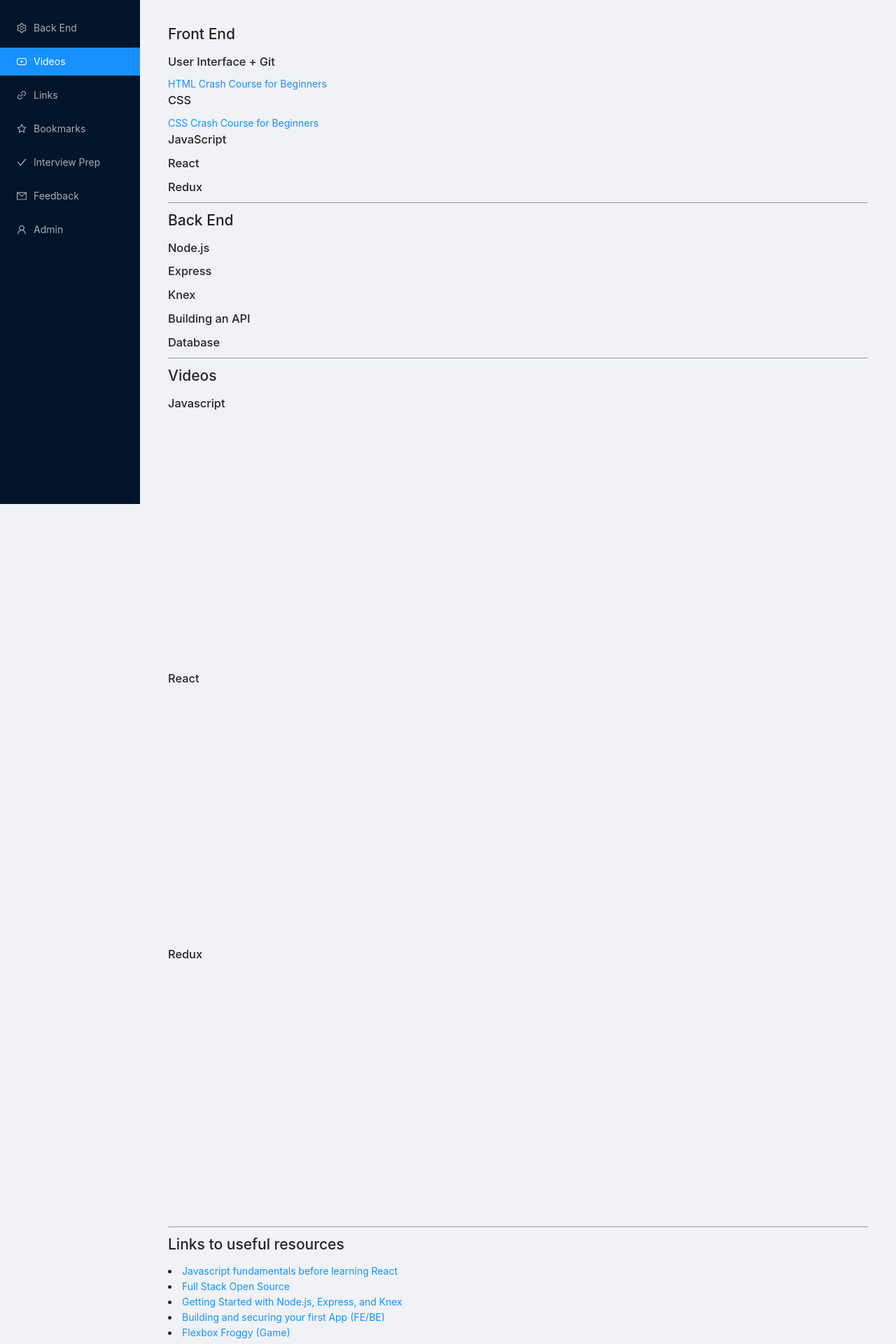
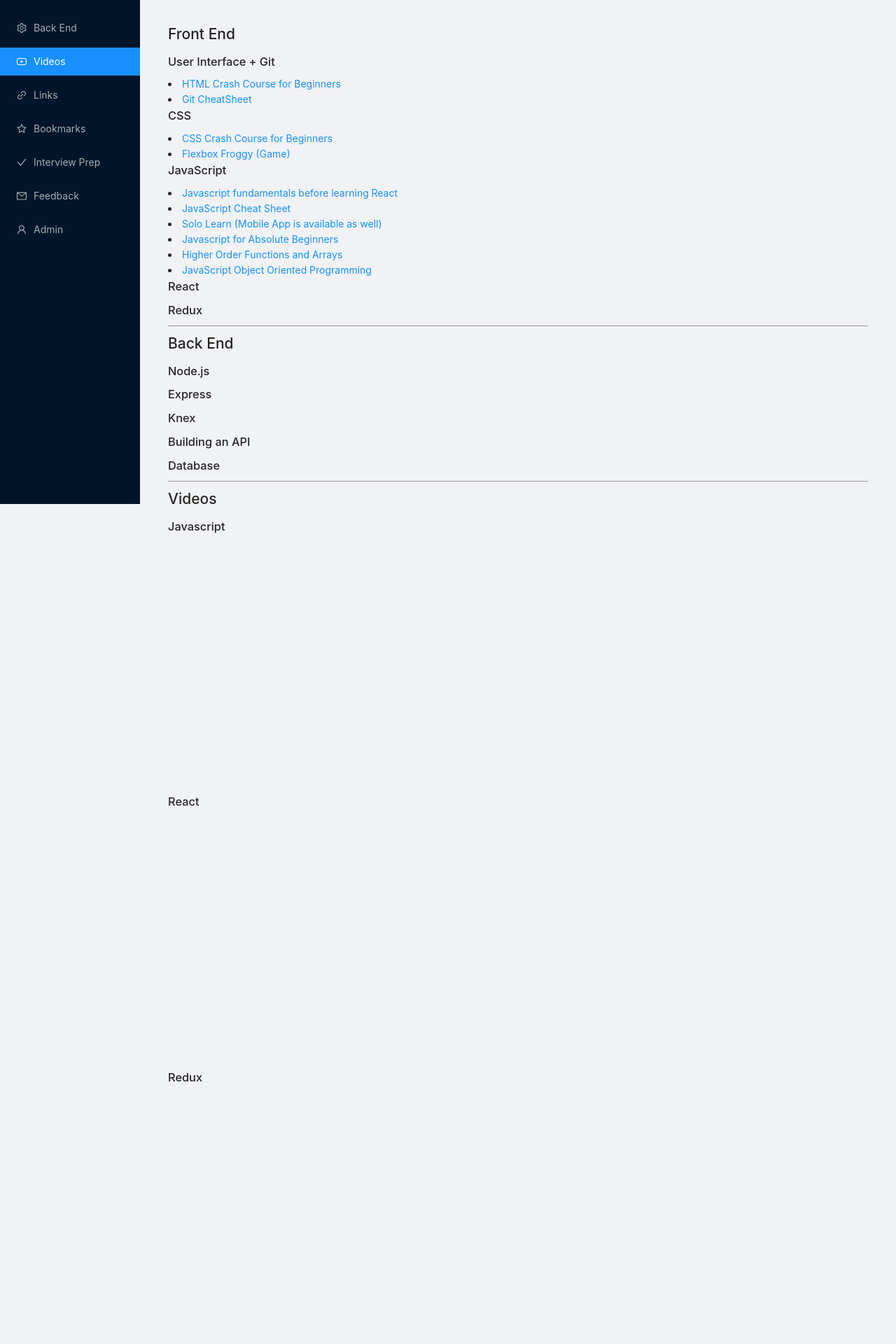
Before and after one commit to WEB21-PT-TL/web-resources, a React (Create React App) app: page /home in a window 1280 px wide. Shown: the part 80-2000 px from the top of the page at 70% size. Built offline with nearby package versions, Linux system fonts and the light colour scheme.

Commit message:
added more resources

```diff
--- a/src/components/FrontEnd.js
+++ b/src/components/FrontEnd.js
@@ -5,11 +5,93 @@ export default function FrontEnd() {
     <div style={{ textAlign: "left" }} id="frontend">
       <h2>Front End</h2>
       <h3>User Interface + Git</h3>
-      <a href="https://www.youtube.com/watch?v=UB1O30fR-EE&t=2s" target="_blank" rel="noopener noreferrer">HTML Crash Course for Beginners</a> <br/>
-
+      <li>
+        <a
+          href="https://www.youtube.com/watch?v=UB1O30fR-EE&t=2s"
+          target="_blank"
+          rel="noopener noreferrer"
+        >
+          HTML Crash Course for Beginners
+        </a>{" "}
+        <li>
+          <a href="https://education.github.com/git-cheat-sheet-education.pdf" target="_blank" rel="noopener noreferrer">Git CheatSheet</a>
+        </li>
+      </li>
       <h3>CSS</h3>
-      <a href="https://www.youtube.com/watch?v=yfoY53QXEnI" target="_blank" rel="noopener noreferrer">CSS Crash Course for Beginners</a>
+      <li>
+        <a
+          href="https://www.youtube.com/watch?v=yfoY53QXEnI"
+          target="_blank"
+          rel="noopener noreferrer"
+        >
+          CSS Crash Course for Beginners
+        </a>
+      </li>
+      <li>
+        <a
+          href="https://flexboxfroggy.com/"
+          target="_blank"
+          rel="noopener noreferrer"
+        >
+          {" "}
+          Flexbox Froggy (Game)
+        </a>
+      </li>
       <h3>JavaScript</h3>
+      <li>
+        <a
+          href="https://www.educative.io/courses/javascript-fundamentals-before-learning-react"
+          target="_blank"
+          rel="noopener noreferrer"
+        >
+          {" "}
+          Javascript fundamentals before learning React
+        </a>
+      </li>
+      <li>
+        <a
+          href="https://htmlcheatsheet.com/js/"
+          target="_blank"
+          rel="noopener noreferrer"
+        >
+          JavaScript Cheat Sheet
+        </a>{" "}
+        <br />
+      </li>
+      <li>
+        <a
+          href="https://www.sololearn.com/"
+          target="_blank"
+          rel="noopener noreferrer"
+        >
+          Solo Learn (Mobile App is available as well)
+        </a>
+        <br />
+      </li>
+      <li>
+        {" "}
+        <a
+          href="https://www.youtube.com/watch?v=hdI2bqOjy3c&t=4s"
+          target="_blank"
+          rel="noopener noreferrer"
+        >
+          Javascript for Absolute Beginners
+        </a>
+        <br />
+      </li>
+      <li>
+        <a
+          href="https://www.youtube.com/watch?v=rRgD1yVwIvE"
+          target="_blank"
+          rel="noopener noreferrer"
+        >
+          Higher Order Functions and Arrays
+        </a>
+        <br />
+      </li>
+      <li>
+        <a href="https://www.youtube.com/watch?v=vDJpGenyHaA" target="_blank" rel="noopener noreferrer"> JavaScript Object Oriented Programming</a>
+      </li>
       <h3>React</h3>
       <h3>Redux</h3>
       <hr />
--- a/src/components/Links.js
+++ b/src/components/Links.js
@@ -4,16 +4,7 @@ export default function Links() {
   return (
     <div style={{ textAlign: "left" }} id="links">
       <h2>Links to useful resources</h2>
-      <li>
-        <a
-          href="https://www.educative.io/courses/javascript-fundamentals-before-learning-react"
-          target="_blank"
-          rel="noopener noreferrer"
-        >
-          {" "}
-          Javascript fundamentals before learning React
-        </a>
-      </li>
+
       <li>
         <a
           href="https://fullstackopen.com/en/"
@@ -42,18 +33,18 @@ export default function Links() {
           Building and securing your first App (FE/BE)
         </a>
       </li>
-      <li>
-        <a
-          href="https://flexboxfroggy.com/"
-          target="_blank"
-          rel="noopener noreferrer"
-        >
-          {" "}
-          Flexbox Froggy (Game)
-        </a>
-      </li>
+
 
       <hr />
+      <h2>Coding Challenges</h2>
+      <li>
+        <a href="https://edabit.com/" target="_blank" rel="noopener noreferrer">Edabit Coding Challenges</a>
+      </li>
+      <li>
+        <a href="https://www.hackerrank.com/" target="_blank" rel="noopener noreferrer">Hacker Rank</a>
+      </li>
+      <li><a href="https://leetcode.com/" target="_blank" rel="noopener noreferrer">Leet Code</a></li>
+      <hr/>
     </div>
   );
 }
```
